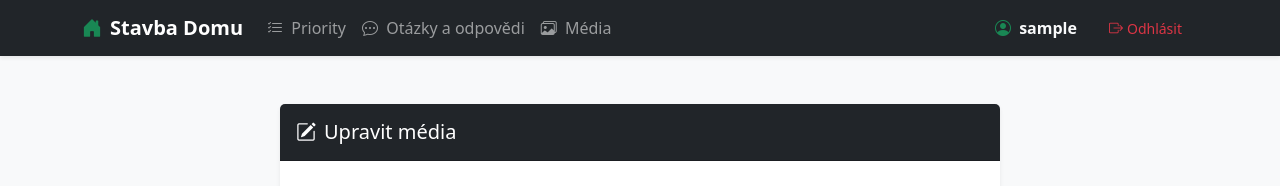
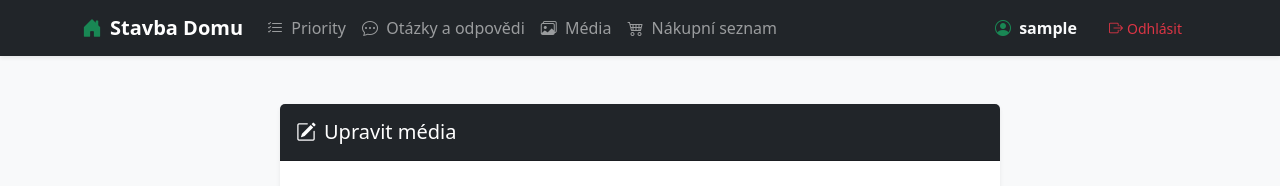
Before and after one commit to PetrSebik/online-shopping-list, a Django app: page /house-construction/media/1/edit/ in a window 1280 px wide. Shown: the top 186 px of the page. Run offline with Django 4.2, Linux system fonts and the light colour scheme; a user stored in the database is signed in; tables that the repository leaves empty hold one stand-in row (values such as "Sample post"); grey boxes marked "Sample" are stand-in pictures.

Commit message:
feature(core): fixes for PWA

```diff
--- a/apps/core/templates/navbar.html
+++ b/apps/core/templates/navbar.html
@@ -28,6 +28,13 @@
                         <i class="bi bi-images me-1"></i> Média
                     </a>
                 </li>
+                {% if user.is_authenticated %}
+                    <li class="nav-item">
+                        <a class="nav-link" href="{% url 'shopping_list' %}">
+                            <i class="bi bi-cart4 me-1"></i> Nákupní seznam
+                        </a>
+                    </li>
+                {% endif %}
             </ul>
 
             <div class="navbar-nav align-items-lg-center">
--- a/conf/urls.py
+++ b/conf/urls.py
@@ -23,7 +23,7 @@ from django.views.generic import RedirectView
 
 urlpatterns = [
     path("", include("apps.core.urls")),
-    path("", RedirectView.as_view(pattern_name="priority_list", permanent=False), name="home"),
+    path("", RedirectView.as_view(pattern_name="shopping_list", permanent=False), name="home"),
     path("stavba", RedirectView.as_view(pattern_name="priority_list", permanent=False)),
     path("shop", RedirectView.as_view(pattern_name="shopping_list", permanent=False)),
     path("admin/", admin.site.urls),
```
